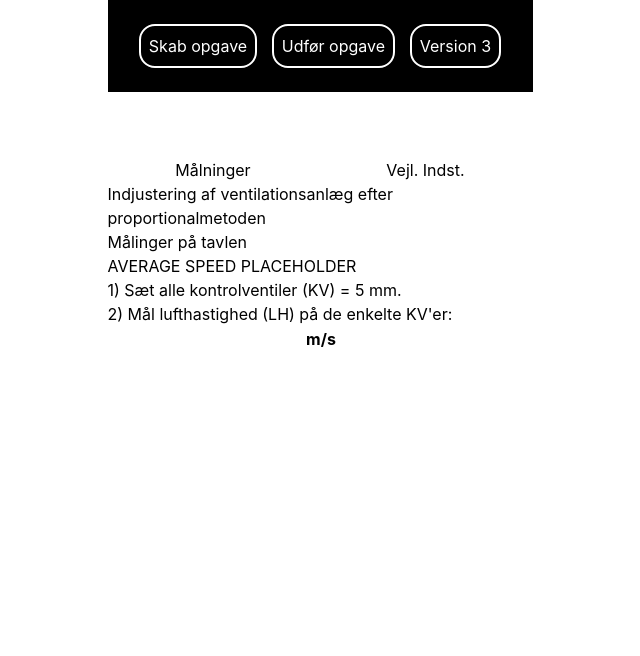
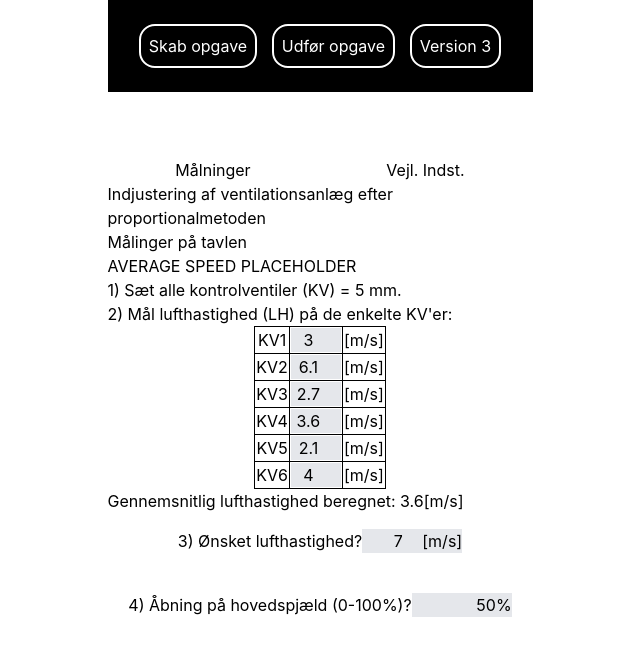
Before and after one commit to Alexander-Gronninger/CMK-vvs-app, a React (Create React App) app: page /v3/measurement in a window 1280 px wide. Shown: the top 656 px of the page, without its empty margins (320-960 px from the left). Built offline with nearby package versions, Linux system fonts and the light colour scheme.

Commit message:
v3 page 1

```diff
--- a/src/components/MeasureRow.js
+++ b/src/components/MeasureRow.js
@@ -2,10 +2,10 @@ import { useContext, useState } from "react";
 import Version3Context from "../context/Version3Context";
 
 const MeasureRow = ({ tableCss, index }) => {
-  const { Version3Data, setVersion3Data } = useContext(Version3Context);
+  const { version3Data, setVersion3Data } = useContext(Version3Context);
 
   const [tableInput, setTableInput] =
-    useState(Version3Data[index + 1] && Version3Data[index + 1].KVsize) || "";
+    useState(version3Data[index + 1] && version3Data[index + 1].KVvalue) || "";
 
   const handleTableInputChange = (e) => {
     if (e.target.value > 10 || e.target.value < 0) {
@@ -35,6 +35,7 @@ const MeasureRow = ({ tableCss, index }) => {
           onChange={handleTableInputChange}
         />
       </td>
+      <td className={tableCss}>[m/s]</td>
     </tr>
   );
 };
--- a/src/context/ContextProvider.js
+++ b/src/context/ContextProvider.js
@@ -21,7 +21,7 @@ const ContextProvider = ({ children }) => {
     {
       totalPD: 120,
       desiredMS: 7,
-      desiredOpeningPercent: 50,
+      desiredOpeningPercent: 0.5,
     },
     { KVvalue: 3, KVsize: 2 },
     { KVvalue: 6.1, KVsize: 6 },
--- a/src/pages/Version3Measure.js
+++ b/src/pages/Version3Measure.js
@@ -1,8 +1,66 @@
-import { useContext } from "react";
+import { useContext, useState } from "react";
 import Version3Context from "../context/Version3Context";
+import MeasureRow from "../components/MeasureRow";
+import CalcSum from "../functions/CalcSum";
 
 const Version3Measure = () => {
   const { version3Data, setVersion3Data } = useContext(Version3Context);
+
+  // ------------------------------------- //
+  // Handling various inputs
+
+  const [desiredMS, setDesiredMS] =
+    useState(version3Data[0] && version3Data[0].desiredMS) || "";
+
+  const handleDesiredMS = (e) => {
+    setDesiredMS(e.target.value);
+    setVersion3Data((prevData) => {
+      let newData = [...prevData];
+      if (newData[0]) {
+        newData[0].desiredMS = Number(e.target.value);
+      }
+      return newData;
+    });
+  };
+
+  const tableCss = "text-center border-[1px] border-black";
+
+  const [desiredOpening, setDesiredOpening] =
+    useState(version3Data[0] && version3Data[0].desiredOpeningPercent) || "";
+
+  const handleDesiredOpening = (e) => {
+    /* Getting the new input, limiting it to between 0-100 and converting to decimal value */
+    const inputPercentage = e.target.value;
+    /* allows numbers and % for the input */
+    const isValidInput = /^[\d]*%?$/.test(inputPercentage);
+    if (!isValidInput) {
+      return console.log("only numbers are allowed");
+    }
+    const percentage = Math.min(Math.max(parseFloat(inputPercentage), 0), 100);
+    const decimalValue = parseFloat(percentage) / 100;
+    console.log("inputPercent: " + inputPercentage);
+    console.log("decimal: " + decimalValue);
+
+    /* Updating the inputs state, and updating the context to reflect the new value */
+    setDesiredOpening(decimalValue);
+    setVersion3Data((prevData) => {
+      let newData = [...prevData];
+      if (newData[0]) {
+        newData[0].desiredOpeningPercent = Number(decimalValue);
+      }
+      return newData;
+    });
+  };
+
+  /* Converting the decimal value to displayed percentage */
+  const decimalToPercentage = (decimalValue) => {
+    const percentage = (decimalValue * 100).toString();
+    return percentage.endsWith(".00")
+      ? percentage.slice(0, -3) + "%"
+      : percentage + "%";
+  };
+
+  let averageMS = Number(CalcSum(version3Data) / (version3Data.length - 1));
 
   return (
     <>
@@ -15,18 +73,51 @@ const Version3Measure = () => {
 
       <div>
         <table>
-          <thead>
-            <tr>
-              <th></th>
-              <th>m/s</th>
-            </tr>
-          </thead>
           <tbody>
             {[...Array(version3Data.length - 1)].map((_, index) => (
-              <></>
+              <MeasureRow
+                key={"CreationInput" + (index + 1)}
+                index={index}
+                isLast={false}
+                tableCss={tableCss}
+              />
             ))}
           </tbody>
         </table>
+        <p>
+          {"Gennemsnitlig lufthastighed beregnet: " +
+            parseFloat(averageMS.toFixed(1)) +
+            "[m/s]"}
+        </p>
+
+        <div className="flex my-4 max-w-fit">
+          <label htmlFor="desiredMS">3) Ønsket lufthastighed?</label>
+          <div className="flex bg-gray-200 max-w-[100px] mb-6">
+            <input
+              type="number"
+              id="desiredMS"
+              className="max-w-content min-w-[10px] text-right bg-gray-200"
+              value={desiredMS}
+              onChange={handleDesiredMS}
+            />
+            <p className="leading-6">&nbsp;[m/s]</p>
+          </div>
+        </div>
+        <div className="flex my-4 max-w-fit">
+          <label htmlFor="desiredOpening">
+            4) Åbning på hovedspjæld (0-100%)?
+          </label>
+          <div className="flex bg-gray-200 max-w-[100px] mb-6">
+            <input
+              key="desiredOpeningInput"
+              type="text"
+              id="desiredOpening"
+              className="max-w-content min-w-[10px] text-right bg-gray-200"
+              value={decimalToPercentage(desiredOpening)}
+              onChange={handleDesiredOpening}
+            />
+          </div>
+        </div>
       </div>
     </>
   );
```
